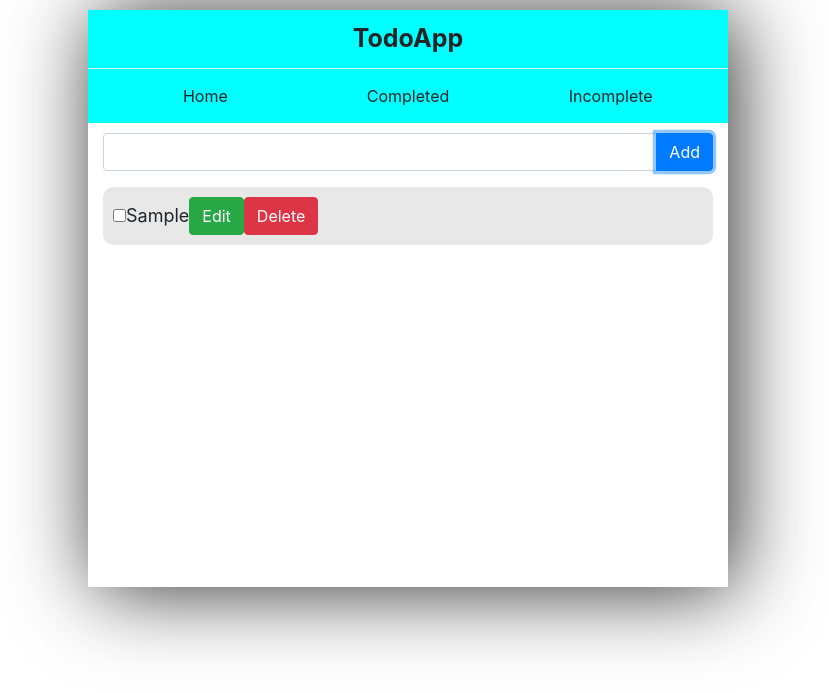
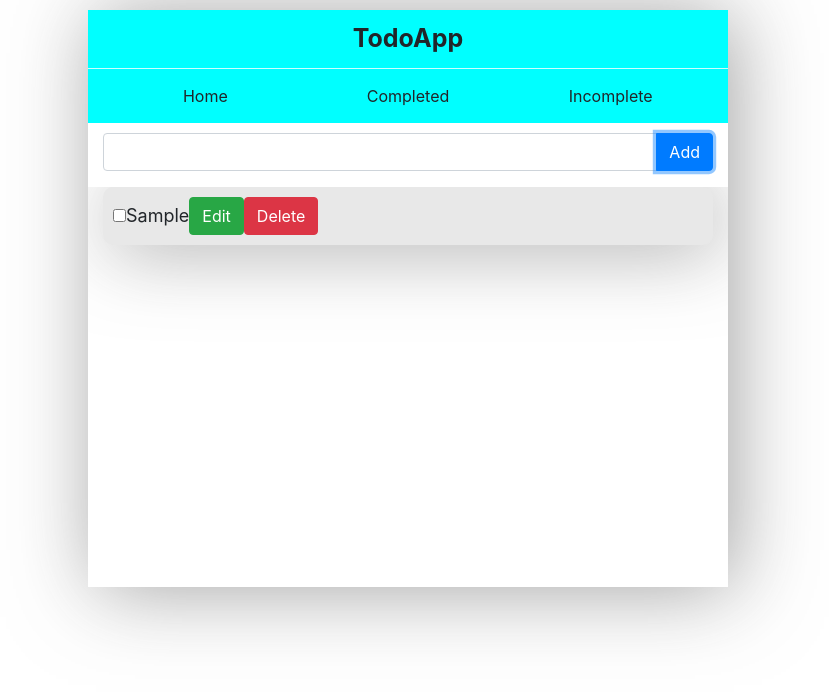
Before and after one commit to Kushalkhadka7/todo-app, a React (Create React App) app: page / in a window 1280 px wide. Both pictures are taken after typing "Sample" into the empty fields and a click on the button "Add". Shown: the top 692 px of the page, without its empty margins (232-1061 px from the left). Built offline with nearby package versions, Linux system fonts and the light colour scheme.

Commit message:
code refactored

```diff
--- a/src/assets/css/App.css
+++ b/src/assets/css/App.css
@@ -18,7 +18,7 @@
   width: 50%;
   margin: 0 auto;
   padding: 0;
-  box-shadow: 7px 3px 79px -1px rgba(0, 0, 0, 0.83);
+  box-shadow: 7px 3px 79px -1px rgba(142, 142, 142, 0.83);
   margin-top: 10px;
 }
 
@@ -46,7 +46,9 @@
   justify-content: flex-start;
   align-items: center;
   border-radius: 10px;
+  box-shadow: 7px 3px 79px -1px rgba(142, 142, 142, 0.83);
 }
+
 .default-text {
   font-size: 20px;
   text-align: center;
@@ -61,6 +63,7 @@
 .todo-list ul {
   padding: 0;
 }
+
 .todo-list ul li {
   display: inline;
   list-style-type: none;
@@ -81,11 +84,6 @@
   z-index: 0;
 }
 
-.model-content {
-  position: absolute;
-  bottom: 50%;
-  transform: translateY(-50%);
-}
 @media screen and (max-width: 762px) {
   .todo-container {
     margin-top: 0;
--- a/src/components/App.js
+++ b/src/components/App.js
@@ -1,6 +1,5 @@
 import React, { Component } from 'react';
 
-import Model from './Model';
 import '../assets/css/App.css';
 import Completed from './Completed';
 import Incomplete from './Incomplete';
@@ -14,38 +13,36 @@ class App extends Component {
     this.state = {
       todoList: [],
       inputValue: '',
-      renderHome: true,
+      isEdited: false,
       completedTodo: [],
-      modalIsOpen: false,
       isCompleted: false,
-      renderCompleted: false,
-      renderIncomplete: false
+      isHomeTodoVisible: true,
+      isCompleteTodoVisible: false,
+      isIncompleteTodoVisible: false
     };
-    this.inputRef = React.createRef();
-    this.checkboxRef = React.createRef();
   }
 
   handleComponentRender = text => {
     switch (text) {
       case 'home':
         this.setState({
-          renderHome: true,
-          renderCompleted: false,
-          renderIncomplete: false
+          isHomeTodoVisible: true,
+          isCompleteTodoVisible: false,
+          isIncompleteTodoVisible: false
         });
         break;
       case 'completed':
         this.setState({
-          renderHome: false,
-          renderCompleted: true,
-          renderIncomplete: false
+          isHomeTodoVisible: false,
+          isCompleteTodoVisible: true,
+          isIncompleteTodoVisible: false
         });
         break;
       case 'incomplete':
         this.setState({
-          renderHome: false,
-          renderCompleted: false,
-          renderIncomplete: true
+          isHomeTodoVisible: false,
+          isCompleteTodoVisible: false,
+          isIncompleteTodoVisible: true
         });
         break;
       default:
@@ -57,9 +54,9 @@ class App extends Component {
 
   submitInput = e => {
     e.preventDefault();
+    let value = this.state.inputValue;
+    let date = Date.now().toLocaleString();
     let updatedTodo = [...this.state.todoList];
-    let value = this.inputRef.current.value;
-    let date = Date.now().toLocaleString();
     if (value !== '') {
       if (e.keyCode === 13 || e.type === 'click') {
         updatedTodo.unshift({
@@ -67,8 +64,10 @@ class App extends Component {
           date: date,
           isCompleted: false
         });
-        this.setState({ todoList: updatedTodo });
-        this.inputRef.current.value = '';
+        this.setState({
+          todoList: updatedTodo,
+          inputValue: ''
+        });
       }
     } else {
       alert('nothing');
@@ -92,17 +91,16 @@ class App extends Component {
     });
   };
 
-  openModal = index => {
-    let updatedTodo = [...this.state.todoList];
-    let requiredData = updatedTodo.splice(index, 1);
-    console.log(requiredData);
+  handleTextChange = event => {
     this.setState({
-      modalIsOpen: true
+      inputValue: event.target.value
     });
   };
 
-  closeModal = () => {
-    this.setState({ modalIsOpen: false });
+  handleEdition = index => {
+    let updatedTodo = [...this.state.todoList];
+
+    //code to edit todo
   };
 
   render() {
@@ -110,33 +108,27 @@ class App extends Component {
       <div className="container todo-container">
         <HeaderComponent />
         <NavComponent handleComponent={this.handleComponentRender} />
-        <Model
-          openModal={this.openModal}
-          afterOpenModal={this.afterOpenModal}
-          closeModal={this.closeModal}
-          modelToggle={this.state.modalIsOpen}
-          data={this.state}
-          handleDelete={this.handleDelete}
-          handleSelected={this.handleSelected}
-          checkboxRef={this.checkboxRef}
-        />
-        {this.state.renderHome && (
+        {this.state.isHomeTodoVisible && (
           <HomeComponent
-            inputRef={this.inputRef}
+            inputValue={this.state.inputValue}
             submitInput={this.submitInput}
+            handleTextChange={this.handleTextChange}
             todo={this.state.todoList}
             handleDelete={this.handleDelete}
             handleSelected={this.handleSelected}
-            checkboxRef={this.checkboxRef}
-            openModal={this.openModal}
+            isEdited={this.state.isEdited}
+            handleEdition={this.handleEdition}
           />
         )}
-        {this.state.renderCompleted && <Completed todo={this.state.todoList} />}
-        {this.state.renderIncomplete && (
+        {this.state.isCompleteTodoVisible && (
+          <Completed todo={this.state.todoList} />
+        )}
+        {this.state.isIncompleteTodoVisible && (
           <Incomplete todo={this.state.todoList} />
         )}
       </div>
     );
   }
 }
+
 export default App;
--- a/src/components/Completed.js
+++ b/src/components/Completed.js
@@ -1,14 +1,10 @@
 import React from 'react';
 import DisplayList from './DisplayList';
 
-class Completed extends React.Component {
-  render() {
-    return (
-      <div>
-        <DisplayList todo={this.props.todo} />
-      </div>
-    );
-  }
-}
+const Completed = ({ props }) => (
+  <div>
+    <DisplayList todo={props.todo} />
+  </div>
+);
 
 export default Completed;
--- a/src/components/DisplayList.js
+++ b/src/components/DisplayList.js
@@ -5,10 +5,10 @@ class DisplayList extends React.Component {
   render() {
     const {
       todo,
+      isEdited,
       handleDelete,
-      checkboxRef,
-      handleSelected,
-      openModal
+      handleEdition,
+      handleSelected
     } = this.props;
 
     return (
@@ -22,13 +22,12 @@ class DisplayList extends React.Component {
                     <input
                       className="completed-check"
                       type="checkbox"
-                      ref={checkboxRef}
                       onClick={() => handleSelected(value.isCompleted, index)}
                     />
                     <div className="todo-text">{value.todo}</div>
                     <button
                       className="btn btn-success delete-btn"
-                      onClick={() => openModal(index)}
+                      onClick={() => handleEdition(index)}
                     >
                       Edit
                     </button>
@@ -52,11 +51,9 @@ class DisplayList extends React.Component {
 }
 
 DisplayList.propTypes = {
-  todo: PropTypes.array.isRequired,
   handleDelete: PropTypes.func,
   handleSelected: PropTypes.func,
-  checkboxRef: PropTypes.any.isRequired,
-  openModal: PropTypes.func
+  todo: PropTypes.array.isRequired
 };
 
 export default DisplayList;
--- a/src/components/HomeComponent.js
+++ b/src/components/HomeComponent.js
@@ -1,29 +1,36 @@
 import React from 'react';
 import PropTypes from 'prop-types';
 
+import DisplayList from './DisplayList';
 import InputHandler from './InputHandler';
-import DisplayList from './DisplayList';
 
 class HomeComponent extends React.Component {
   render() {
     const {
-      inputRef,
+      todo,
+      isEdited,
+      inputValue,
       submitInput,
-      todo,
       handleDelete,
       handleSelected,
-      checkboxRef,
-      openModal
+      handleTextChange,
+      handleEdition
     } = this.props;
+
     return (
       <div>
-        <InputHandler inputRef={inputRef} submitInput={submitInput} />
+        <InputHandler
+          inputValue={inputValue}
+          handleTextChange={handleTextChange}
+          submitInput={submitInput}
+          isEdited={isEdited}
+        />
         <DisplayList
           todo={todo}
           handleDelete={handleDelete}
           handleSelected={handleSelected}
-          checkboxRef={checkboxRef}
-          openModal={openModal}
+          isEdited={isEdited}
+          handleEdition={handleEdition}
         />
       </div>
     );
@@ -31,13 +38,10 @@ class HomeComponent extends React.Component {
 }
 
 HomeComponent.propTypes = {
-  inputRef: PropTypes.any.isRequired,
   submitInput: PropTypes.func,
-  todo: PropTypes.array.isRequired,
   handleDelete: PropTypes.func,
   handleSelected: PropTypes.func,
-  checkboxRef: PropTypes.any.isRequired,
-  openModal: PropTypes.func
+  todo: PropTypes.array.isRequired
 };
 
 export default HomeComponent;
--- a/src/components/Incomplete.js
+++ b/src/components/Incomplete.js
@@ -1,14 +1,10 @@
 import React from 'react';
 import DisplayList from './DisplayList';
 
-class Incomplete extends React.Component {
-  render() {
-    return (
-      <div>
-        <DisplayList todo={this.props.todo} />
-      </div>
-    );
-  }
-}
+const Incomplete = ({ props }) => (
+  <div>
+    <DisplayList todo={props.todo} />
+  </div>
+);
 
 export default Incomplete;
--- a/src/components/InputHandler.jsx
+++ b/src/components/InputHandler.jsx
@@ -1,14 +1,19 @@
 import React from 'react';
 import PropTypes from 'prop-types';
 
-const AddTodo = ({ inputRef = null, submitInput = f => f }) => (
+const AddTodo = ({
+  inputValue = 'enter your text here',
+  handleTextChange = f => f,
+  submitInput = f => f
+}) => (
   <div className="row navcontainer">
     <div className="col-md-12 input-container">
       <div className="input-group mb-3">
         <input
           type="text"
+          value={inputValue}
           onKeyUp={e => submitInput(e)}
-          ref={inputRef}
+          onChange={text => handleTextChange(text)}
           className="form-control input-todo"
         />
         <div className="input-group-append">
@@ -25,8 +30,8 @@ const AddTodo = ({ inputRef = null, submitInput = f => f }) => (
 );
 
 AddTodo.proTypes = {
-  submitInput: PropTypes.func.isRequired,
-  inputRef: PropTypes.any.isRequired
+  inputRef: PropTypes.any.isRequired,
+  submitInput: PropTypes.func.isRequired
 };
 
 export default AddTodo;
--- a/src/components/Model.js
+++ /dev/null
@@ -1,50 +0,0 @@
-import React from 'react';
-import PropTypes from 'prop-types';
-import Modal from 'react-modal';
-import InputHandler from './InputHandler';
-
-const customStyles = {
-  content: {
-    width: '40%',
-    height: '80%',
-    top: '50%',
-    left: '50%',
-    right: 'auto',
-    bottom: 'auto',
-    marginRight: '-50%',
-    transform: 'translate(-50%, -50%)'
-  }
-};
-
-Modal.setAppElement('#root');
-
-class Model extends React.Component {
-  showModel = () => {
-    console.log(this.props.data);
-  };
-  render() {
-    const { afterOpenModal, closeModal, modelToggle } = this.props;
-    return (
-      <div>
-        <Modal
-          isOpen={modelToggle}
-          onAfterOpen={afterOpenModal}
-          onRequestClose={this.closeModal}
-          style={customStyles}
-          contentLabel="Example Modal"
-        >
-          <button className="model-button" onClick={closeModal}>
-            {this.showModel()}
-            close
-            </button>
-          <div className="model-content">
-            <InputHandler />
-
-          </div>
-        </Modal>
-      </div>
-    );
-  }
-}
-
-export default Model;
```
Also changed, not shown: src/components/NavComponent.jsx (+2 -6 lines).
